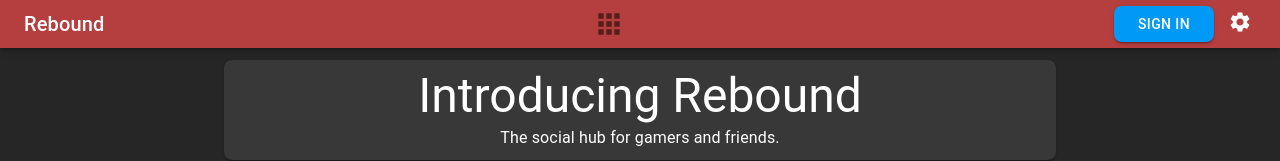
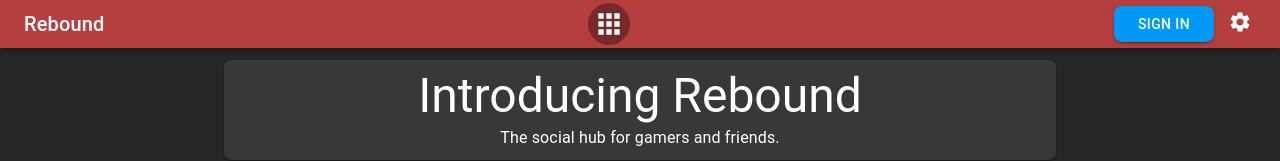
Before and after one commit to BrandonCasa/rebound-app, a React (Create React App) app: page / in a window 1280 px wide. Shown: the top 161 px of the page. Built offline with nearby package versions, Linux system fonts and the light colour scheme; no server answers.

Commit message:
Better shortcut button

```diff
--- a/src/components/Toolbar.Custom.jsx
+++ b/src/components/Toolbar.Custom.jsx
@@ -14,6 +14,19 @@ const CustomLoginButton = styled(Button)(({ theme }) => ({
   },
   "&:active": {
     backgroundColor: theme.palette.secondary.main,
+    boxShadow: `0px 0px 0px 6px ${alpha("#000000", 0.15)}`,
+  },
+}));
+
+const CustomControlCenterButton = styled(IconButton)(({ theme }) => ({
+  color: "white",
+  backgroundColor: alpha("#000000", 0.35),
+  "&:hover": {
+    backgroundColor: alpha("#000000", 0.35),
+    boxShadow: `0px 0px 0px 3px ${alpha("#000000", 0.15)}`,
+  },
+  "&:active": {
+    backgroundColor: alpha("#000000", 0.35),
     boxShadow: `0px 0px 0px 6px ${alpha("#000000", 0.15)}`,
   },
 }));
@@ -62,9 +75,9 @@ function CustomToolbar(props) {
             </Typography>
           </Box>
           <Box sx={{ flexGrow: 1, display: "flex", flexDirection: "row", justifyContent: "center" }}>
-            <IconButton sx={{ padding: "0px", height: "42px", width: "42px" }}>
-              <IconSvgs.AppsRounded sx={{ fontSize: 32 }} color="black" />
-            </IconButton>
+            <CustomControlCenterButton sx={{ padding: "0px", height: "42px", width: "42px" }}>
+              <IconSvgs.AppsRounded sx={{ fontSize: 32 }} />
+            </CustomControlCenterButton>
           </Box>
           <Box sx={{ flexGrow: 1 }}>
             <IconButton sx={{ mr: "24px", padding: "0px", height: "32px", width: "32px", float: "right" }}>
```
